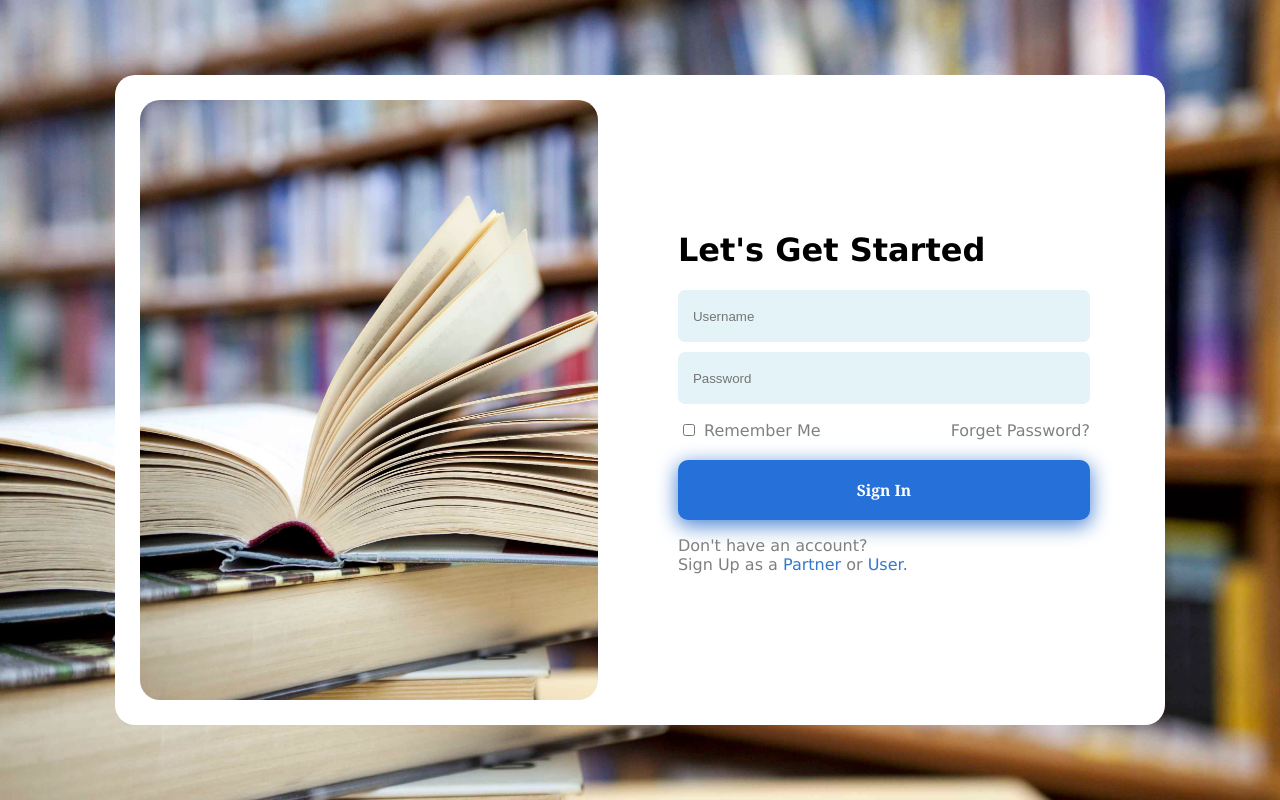
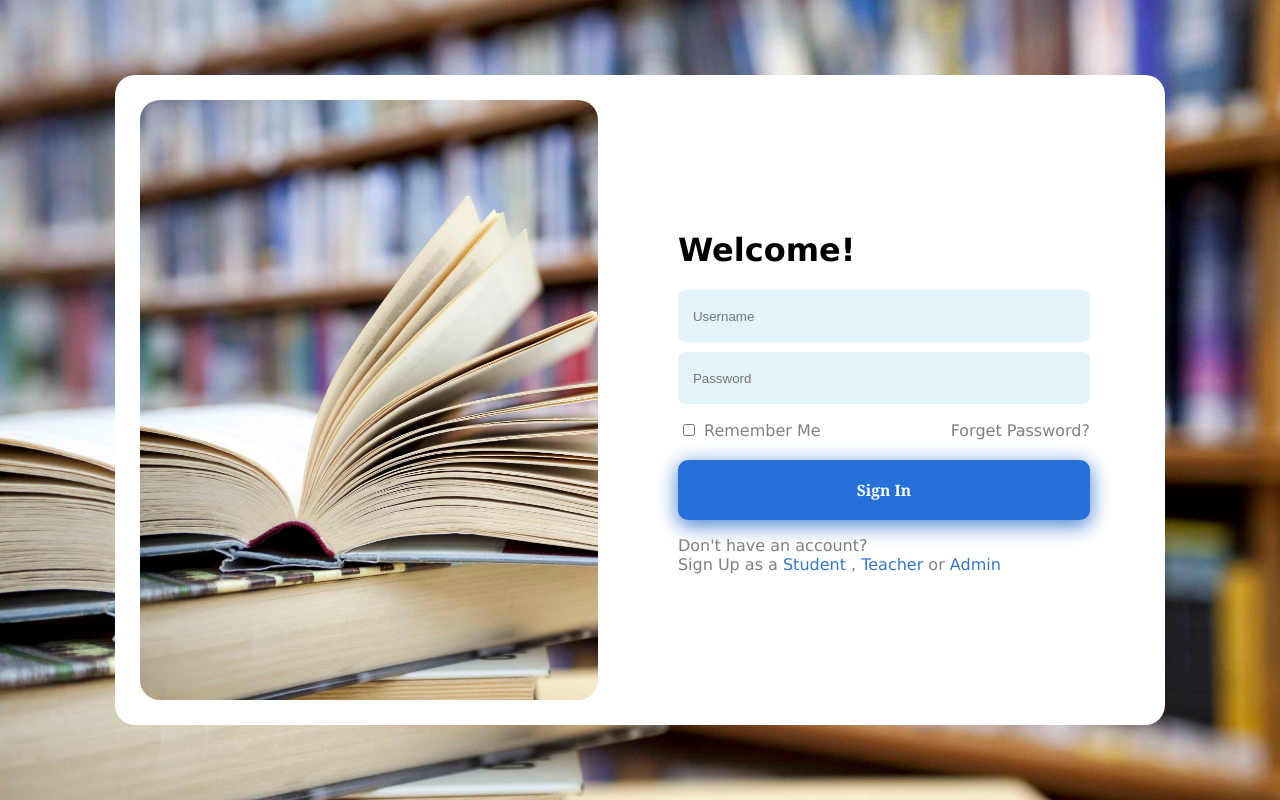
Before and after one commit to RahulNegi7/Course-Management-System, a plain HTML site: page index 2.html in a window 1280 px wide. Drawn offline with Linux system fonts and the light colour scheme.

Commit message:
made some changes to login screen

```diff
--- a/index 2.html
+++ b/index 2.html
@@ -17,7 +17,7 @@
 
 
         <div class="Right">
-            <h1 id="heading">Let's Get Started</h1>
+            <h1 id="heading">Welcome!</h1>
                 <div id="input-box">
                     <input id="box-one" type="text" naem="Username" placeholder="Username">
                     <input id="box-two" type="text" name="Password" placeholder="Password">
@@ -41,7 +41,7 @@
             </button>
 
             <div id="new-user">
-                <p>Don't have an account?<br>Sign Up as a <a href="#" id="links">Partner </a>or <a href="#" id="links">User.</a> </p>
+                <p>Don't have an account?<br>Sign Up as a <a href="#" id="links">Student </a> , <a href="#" id="links">Teacher </a>or <a href="#" id="links">Admin</a> </p>
 
 
             </div>
```
